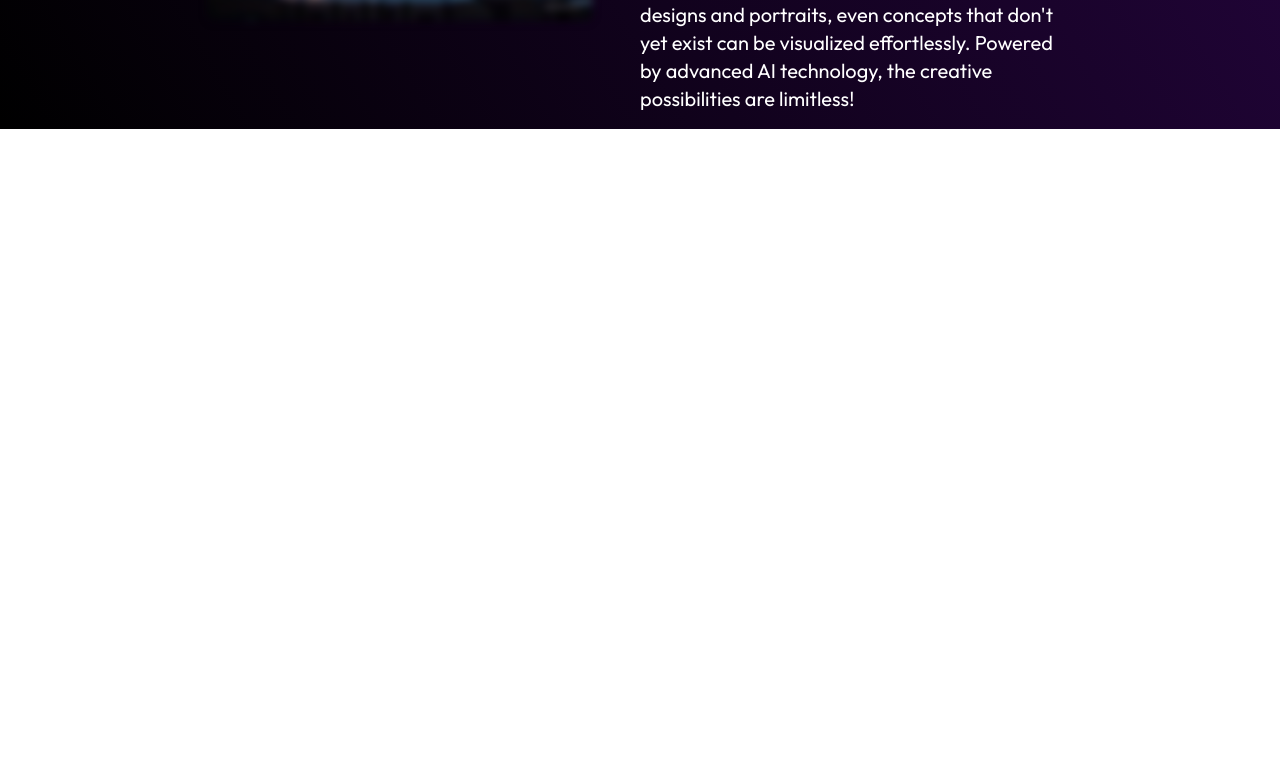
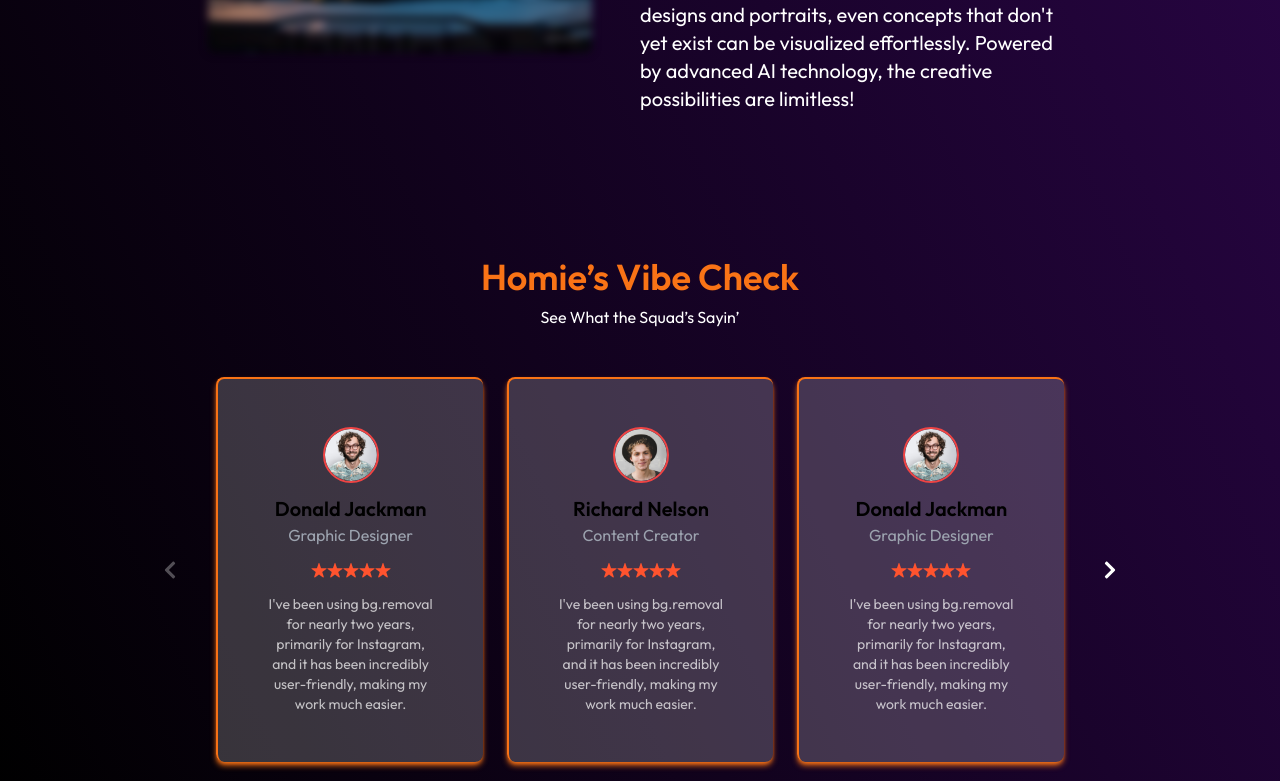
Before and after one commit to anand-144/AIVIO, a React (Vite) app in the folder client/: page / in a window 1280 px wide. Shown: the part 2016-2797 px from the top of the page. Before the commit the page ends 2193 px from the top, so only its background shows below. Built offline with nearby package versions, Linux system fonts and the light colour scheme.

Commit message:
Added Review

```diff
--- a/client/src/assets/assets.js
+++ b/client/src/assets/assets.js
@@ -87,6 +87,20 @@ export const testimonialsData = [
         stars:5,
         text:`I've been using bg.removal for nearly two years, primarily for Instagram, and it has been incredibly user-friendly, making my work much easier.`
     },
+    {
+        image:profile_img_1,
+        name:'Donald Jackman',
+        role:' Graphic Designer',
+        stars:5,
+        text:`I've been using bg.removal for nearly two years, primarily for Instagram, and it has been incredibly user-friendly, making my work much easier.`
+    },
+    {
+        image:profile_img_1,
+        name:'Donald Jackman',
+        role:' Graphic Designer',
+        stars:5,
+        text:`I've been using bg.removal for nearly two years, primarily for Instagram, and it has been incredibly user-friendly, making my work much easier.`
+    },
 ]
 
 export const plans = [
--- a/client/src/components/Description.jsx
+++ b/client/src/components/Description.jsx
@@ -25,7 +25,7 @@ const Description = () => {
           alt="AI sample"
           onClick={handleClick}
           className={`cursor-pointer rounded-lg transition-all duration-300
-            w-48 sm:w-56 md:w-64 lg:w-80 xl:w-96
+            w-48 sm:w-56 md:w-64 lg:w-80 xl:w-96 mt-8
             ${isClicked ? 'blur-0' : 'blur-sm'}`}
         />
 
--- /dev/null
+++ b/client/src/components/Review.jsx
@@ -0,0 +1,92 @@
+import React, { useEffect, useState } from 'react'
+import { assets, testimonialsData } from '../assets/assets'
+import { FaChevronLeft, FaChevronRight } from 'react-icons/fa'
+
+const Review = () => {
+    const [startIndex, setStartIndex] = useState(0)
+    const [visibleCount, setVisibleCount] = useState(3)
+
+    // Detect screen size and update visibleCount
+    useEffect(() => {
+        const updateVisibleCount = () => {
+            if (window.innerWidth < 768) {
+                setVisibleCount(1)
+            } else if (window.innerWidth < 1024) {
+                setVisibleCount(2)
+            } else {
+                setVisibleCount(3)
+            }
+        }
+
+        updateVisibleCount()
+        window.addEventListener('resize', updateVisibleCount)
+        return () => window.removeEventListener('resize', updateVisibleCount)
+    }, [])
+
+    const handlePrev = () => {
+        setStartIndex((prev) => Math.max(prev - visibleCount, 0))
+    }
+
+    const handleNext = () => {
+        setStartIndex((prev) =>
+            Math.min(prev + visibleCount, testimonialsData.length - visibleCount)
+        )
+    }
+
+    const visibleTestimonials = testimonialsData.slice(startIndex, startIndex + visibleCount)
+
+    return (
+        <div className='flex flex-col items-center justify-center my-20 p-6 sm:p-12'>
+            <h1 className='text-3xl sm:text-4xl font-semibold mb-2 text-orange-500'>Homie’s Vibe Check</h1>
+            <p className='text-white mb-12'>See What the Squad’s Sayin’</p>
+
+
+            <div className='flex items-center gap-4'>
+                {testimonialsData.length > visibleCount && (
+                    <button
+                        onClick={handlePrev}
+                        disabled={startIndex === 0}
+                        className='text-white hover:text-orange-500 disabled:opacity-30 disabled:cursor-not-allowed text-xl'
+                    >
+                        <FaChevronLeft />
+                    </button>
+                )}
+
+                <div className='flex flex-wrap gap-6 justify-center'>
+                    {visibleTestimonials.map((testimonial, index) => (
+                        <div
+                            key={index}
+                            className='bg-white/20 p-6 sm:p-12 rounded-lg shadow-md w-full md:w-[45%] lg:w-[30%] border-l-2 shadow-orange-500 border-t-2 border-orange-500
+                 cursor-pointer hover:scale-[1.02] transition-all'
+                        >
+                            <div className='flex flex-col items-center'>
+                                <img src={testimonial.image} alt="user_image" className='rounded-full w-14 border-2 border-red-500' />
+                                <h2 className='text-xl font-semibold mt-3'>{testimonial.name}</h2>
+                                <p className='text-gray-400 mb-4'>{testimonial.role}</p>
+                                <div className='flex mb-4'>
+                                    {Array(testimonial.stars).fill().map((_, i) => (
+                                        <img key={i} src={assets.rating_star} alt="star" />
+                                    ))}
+                                </div>
+                                <p className='text-center text-sm text-white/70'>{testimonial.text}</p>
+                            </div>
+                        </div>
+                    ))}
+                </div>
+
+
+                {testimonialsData.length > visibleCount && (
+                    <button
+                        onClick={handleNext}
+                        disabled={startIndex + visibleCount >= testimonialsData.length}
+                        className='text-white hover:text-orange-500 disabled:opacity-30 disabled:cursor-not-allowed text-xl'
+                    >
+                        <FaChevronRight />
+                    </button>
+                )}
+            </div>
+        </div>
+    )
+}
+
+export default Review
--- a/client/src/components/index.js
+++ b/client/src/components/index.js
@@ -2,5 +2,6 @@ import Navbar from "./Navbar.jsx";
 import Header from "./Header.jsx";
 import Steps from "./Steps.jsx";
 import Description from "./Description.jsx";
+import Review from "./Review.jsx";
 
-export { Navbar , Header , Steps , Description };
+export { Navbar , Header , Steps , Description  , Review };
--- a/client/src/index.css
+++ b/client/src/index.css
@@ -31,12 +31,12 @@
 }
 
 ::-webkit-scrollbar-track {
-  background: #1f1f1f; /* Track color */
+  background:  rgb(59 7 100);/* Track color */
 }
 
 ::-webkit-scrollbar-thumb {
   background: #ff7f50; /* Thumb color */
-  border-radius: 10px;
+  border-radius: 1px;
 }
 
 ::-webkit-scrollbar-thumb:hover {
--- a/client/src/pages/Home.jsx
+++ b/client/src/pages/Home.jsx
@@ -1,5 +1,5 @@
 import React from 'react'
-import {Description, Header, Steps} from '../components'
+import {Description, Header, Review, Steps} from '../components'
 
 const Home = () => {
   return (
@@ -7,6 +7,7 @@ const Home = () => {
       <Header />
       <Steps />
       <Description />
+      <Review />
     </div>
   )
 }
```
